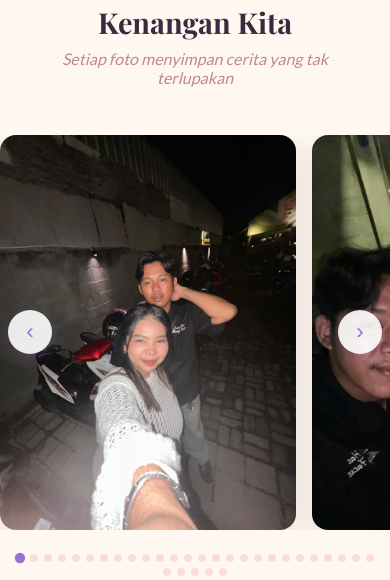
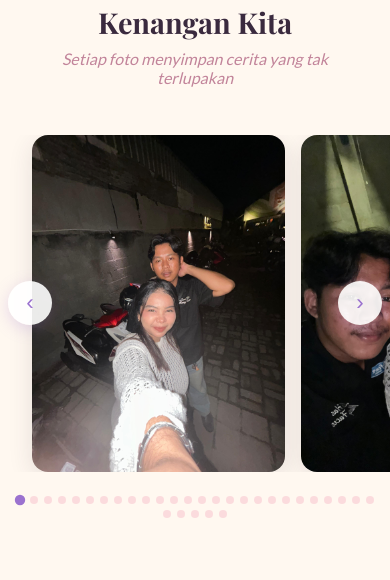
Before and after one commit to Alvin831/selamatya-, a plain HTML site: page index.html in a window 390 px wide. Shown: the part 1815-2395 px from the top of the page. Drawn offline with nearby package versions, Linux system fonts and the light colour scheme; a web font is replaced by a local one.

Commit message:
fix: slider snap presisi, scroll center

```diff
--- a/script.js
+++ b/script.js
@@ -52,7 +52,7 @@ const dots = dotsWrap.querySelectorAll('.dot');
 
 function goTo(index) {
   current = (index + total) % total;
-  slides[current].scrollIntoView({ behavior: 'smooth', block: 'nearest', inline: 'start' });
+  slides[current].scrollIntoView({ behavior: 'smooth', block: 'nearest', inline: 'center' });
   dots.forEach((d, i) => d.classList.toggle('active', i === current));
 }
 
--- a/style.css
+++ b/style.css
@@ -242,32 +242,33 @@ body {
 .slider-track {
   display: flex;
   gap: 1rem;
-  padding: 0 1rem;
+  padding: 0 3.5rem;
   overflow-x: auto;
   scroll-snap-type: x mandatory;
   scroll-behavior: smooth;
   -webkit-overflow-scrolling: touch;
   scrollbar-width: none;
+  width: 100%;
 }
 .slider-track::-webkit-scrollbar { display: none; }
 
 .slide {
-  flex: 0 0 calc(33.333% - 0.7rem);
-  scroll-snap-align: start;
+  flex: 0 0 calc(33.333% - 0.67rem);
+  scroll-snap-align: center;
+  scroll-snap-stop: always;
   border-radius: 16px;
   overflow: hidden;
   aspect-ratio: 3/4;
   box-shadow: 0 6px 24px rgba(58,42,62,0.12);
-  transition: transform 0.3s;
 }
-
-.slide:hover { transform: scale(1.02); }
 
 .slide img {
   width: 100%;
   height: 100%;
   object-fit: cover;
   display: block;
+  pointer-events: none;
+  user-select: none;
 }
 
 .slider-btn {
@@ -429,10 +430,12 @@ body {
 @media (max-width: 768px) {
   .slide { flex: 0 0 calc(50% - 0.5rem); }
   .wish-card { padding: 2rem 1.5rem; }
+  .slider-track { padding: 0 2.5rem; }
 }
 
 @media (max-width: 480px) {
-  .slide { flex: 0 0 calc(85% - 0.5rem); }
+  .slide { flex: 0 0 calc(80% - 0.5rem); }
+  .slider-track { padding: 0 2rem; }
   .video-grid { grid-template-columns: 1fr; }
 }
 
```
